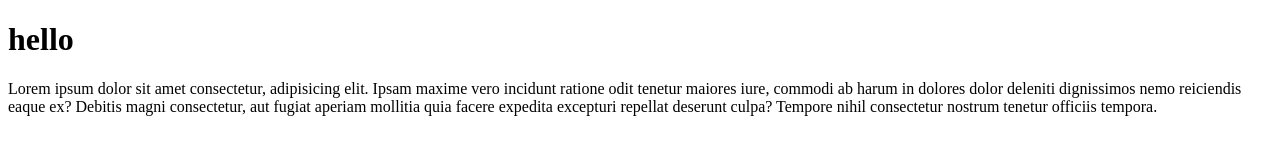
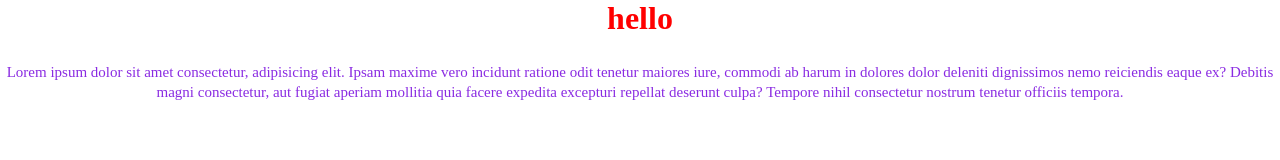
Before and after one commit to Bekzod-Niyozov/my-work, a plain HTML site: page index.html in a window 1280 px wide. Drawn offline with Linux system fonts and the light colour scheme.

Commit message:
add some styles

```diff
--- a/index.html
+++ b/index.html
@@ -5,6 +5,7 @@
     <meta http-equiv="X-UA-Compatible" content="IE=edge">
     <meta name="viewport" content="width=device-width, initial-scale=1.0">
     <title>Document</title>
+    <link rel="stylesheet" href="styles/style.css">
 </head>
 <body>
     <h1>hello</h1>
--- /dev/null
+++ b/styles/style.css
@@ -0,0 +1,18 @@
+*{
+    margin: 0;
+    padding: 0;
+    box-sizing: border-box;
+}
+
+h1{
+    color: red;
+    text-align: center;
+    margin-bottom: 25px;
+}
+
+p{
+    text-align: center;
+    font-size: 15px;
+    line-height: 20px;
+    color: blueviolet;
+}
```
